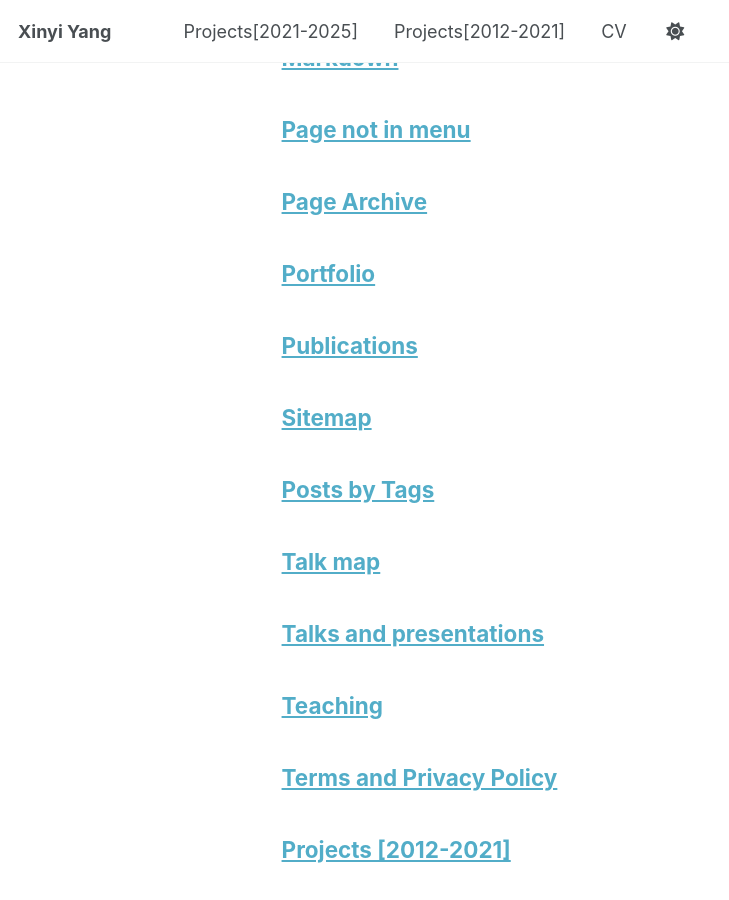
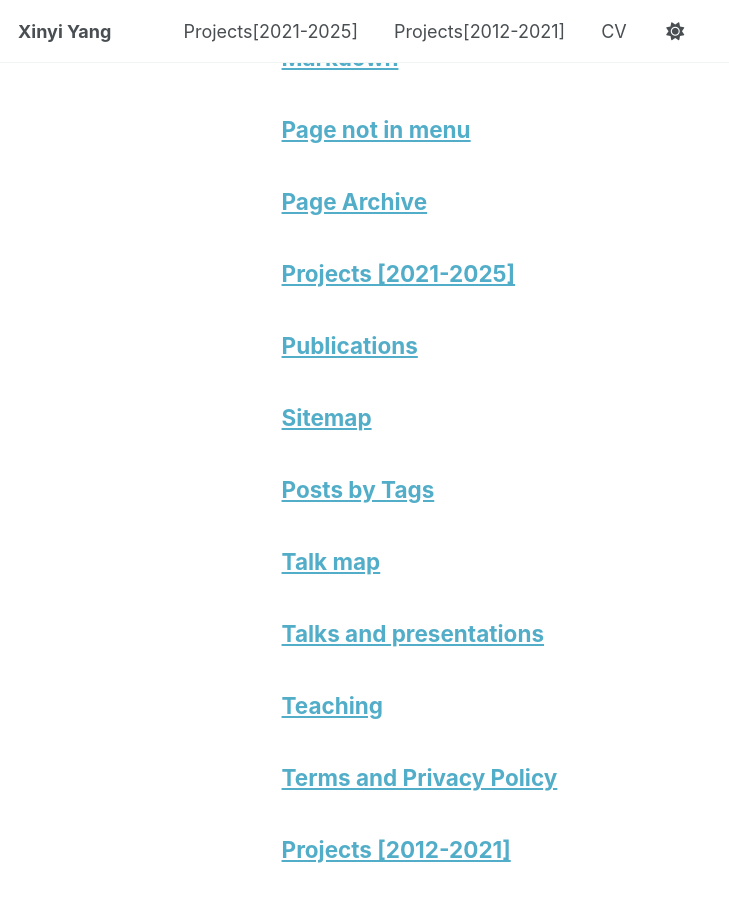
Before and after one commit to XinyiYang0/xinyiyang0.github.io, a Jekyll site: the page built from _pages/page-archive.html, in a window 1280 px wide and 900 px high, scrolled down 632 px. Shown: the whole window, without its empty margins (0-729 px from the left). Built offline with Jekyll 4.4.1, drawn with Linux system fonts in a browser that asks for light colours; a script that is not in the unit is left out.

Commit message:
Update portfolio.html

```diff
--- a/_pages/portfolio.html
+++ b/_pages/portfolio.html
@@ -1,6 +1,6 @@
 ---
 layout: archive
-title: "Portfolio"
+title: "Projects [2021-2025]"
 permalink: /portfolio/
 author_profile: true
 ---
```
